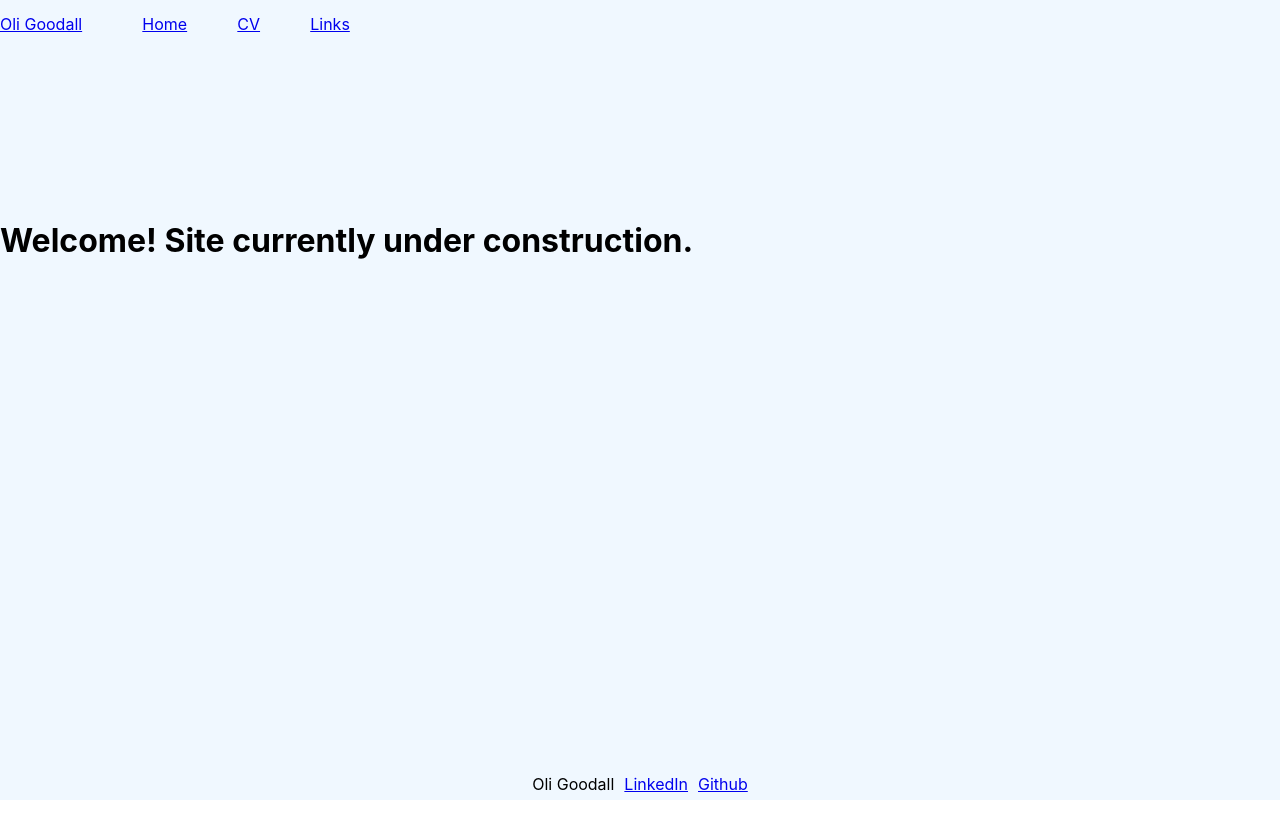
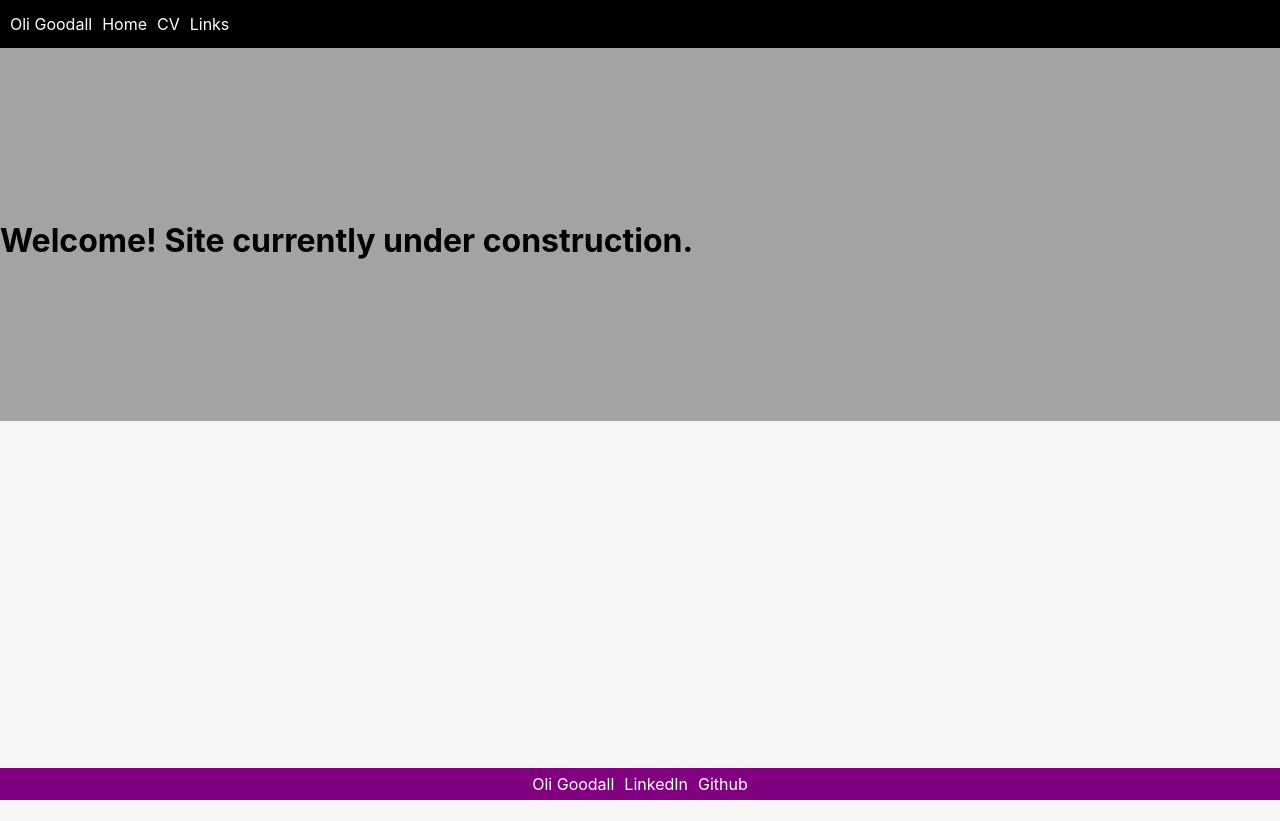
Before and after one commit to Oli-Goodall/Oli-Goodall.github.io, a React (Create React App) app in the folder personal-site/: page / in a window 1280 px wide. Before the commit the page ends 800 px from the top, so only its background shows below. Built offline with nearby package versions, Linux system fonts and the light colour scheme.

Commit message:
Colour scheme chosen and links recoloured to suit

```diff
--- a/personal-site/src/App.css
+++ b/personal-site/src/App.css
@@ -43,3 +43,12 @@
   min-height: 100vh;
   min-width: 100vw;
 }
+
+a, a:link, a:visited, a:focus, a:active{
+  color: white;
+  text-decoration:none;
+}
+
+a:hover {
+  text-decoration: underline;
+}
--- a/personal-site/src/components/footer/footer.scss
+++ b/personal-site/src/components/footer/footer.scss
@@ -8,4 +8,9 @@ div.footer {
     position: fixed;
     bottom: 0;
     width: 100%;
+    background-color: #800080;
+
+    .footer-name {
+        color: white;
+    }
 }
--- a/personal-site/src/components/homepage/Homepage.scss
+++ b/personal-site/src/components/homepage/Homepage.scss
@@ -2,3 +2,9 @@ h1.front-page-heading {
     position: relative;
     top: 200px;
 }
+
+div.homepage {
+    min-width: 100vw;
+    min-height: 100vh;
+    background: linear-gradient(to bottom, #a3a3a3 0%, #a3a3a3 50%,#f6f6f6 50%,#f6f6f6 100%);
+}
--- a/personal-site/src/components/navbar/Navbar.scss
+++ b/personal-site/src/components/navbar/Navbar.scss
@@ -10,8 +10,9 @@ nav.navbar {
   position: fixed;
   top: 0;
   z-index: 2;
-  width: 75%;
-  max-width: 400px;
+  background-color: black;
+  min-width: 100vw;
+  padding-left: 10px;
 
   ul {
     padding: 0;
@@ -22,26 +23,11 @@ nav.navbar {
   .nav-links {
     flex-grow: 1;
     display: flex;
-    justify-content: space-evenly;
-    color: rgb(0, 0, 0);
+    justify-content: left;
+    color: rgb(255, 255, 255);
     text-decoration: none;
+    gap: 10px;
 
-    &:visited {
-      color: blue;
-    }
-
-    &:hover {
-      color: blue;
-      text-decoration: underline;
-    }
-
-    &:link {
-      color: rgb(0, 0, 0);
-    }
-
-    &:active {
-      color: rgb(0, 0, 0);
-    }
   }
 
   .menu-items {
@@ -53,5 +39,7 @@ nav.navbar {
   div.name-top-left {
     display: block;
     height: 100%;
+    color: white;
+    text-decoration: none;
   }
 }
```
